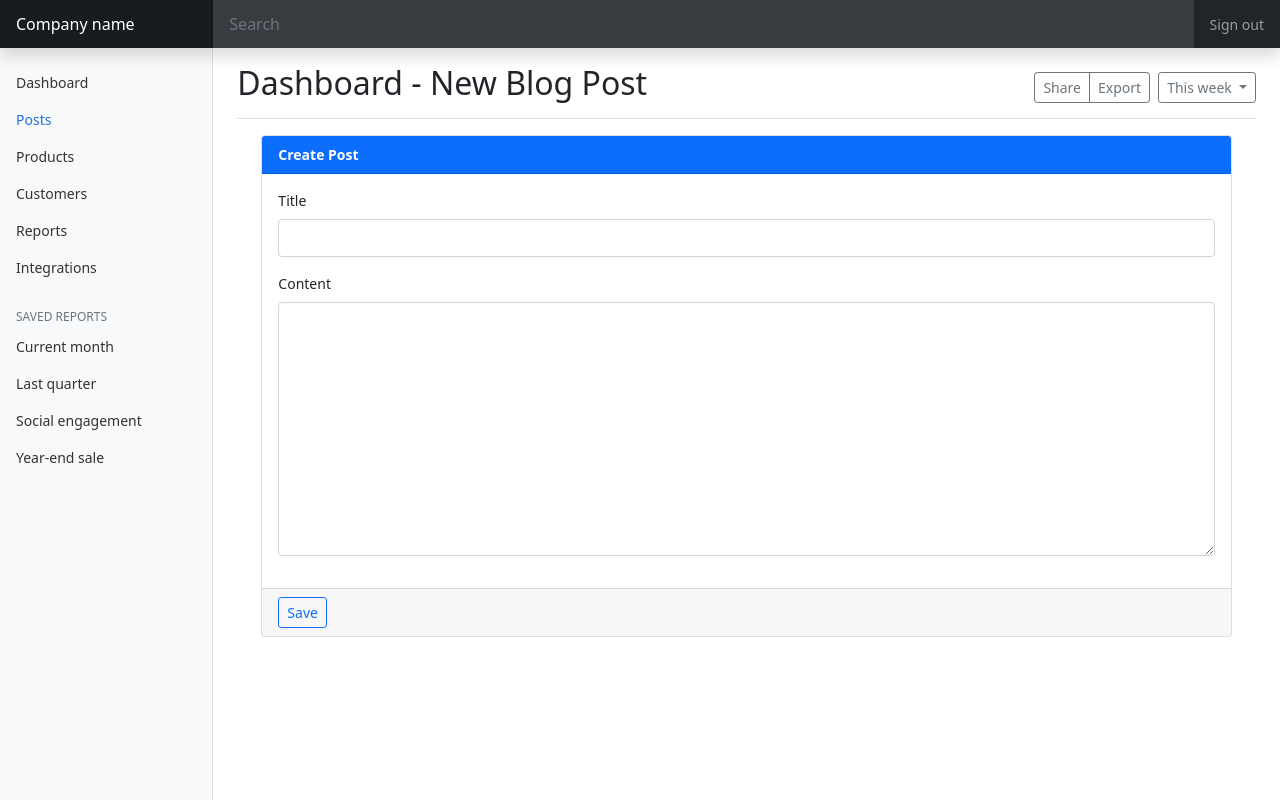
After one commit to majormunky/Portfolio, a Django app: page /dashboard/posts/create/ in a window 1280 px wide. The commit adds this page. Run offline with Django 3.2, Linux system fonts and the light colour scheme.

Commit message:
Setup a create blog post page

```diff
--- /dev/null
+++ b/dashboard/templates/dashboard/create-post.html
@@ -0,0 +1,34 @@
+{% extends "dashboard-base.html" %}
+
+{% block page_name %}New Blog Post{% endblock %}
+
+{% block content %}
+<div class="row">
+  <div class="col-sm-12">
+	<div class="card">
+	  <div class="card-header bg-primary text-white fw-bold">
+	 	Create Post
+	  </div>
+	  <div class="card-body">
+	 	<div class="mb-3">
+		  <label class="form-label">Title</label>
+		  <input type="text" class="form-control" id="blog-title" name="blog-title" />
+		</div>
+		<div class="mb-3">
+		  <label class="form-label">Content</label>
+		  <textarea class="form-control" rows="10" id="blog-content" name="blog-content"></textarea>
+		</div>
+	  </div>
+	  <div class="card-footer">
+	 	<a href="#" class="btn btn-outline-primary btn-sm">Save</a>
+	  </div>
+	</div>
+  </div>
+</div>
+{% endblock %}
+
+{% block page_scripts %}
+{% endblock %}
+
+{% block page_styles %}
+{% endblock %}
--- a/dashboard/templates/dashboard/posts.html
+++ b/dashboard/templates/dashboard/posts.html
@@ -30,7 +30,7 @@
 		</table>
 	  </div>
 	  <div class="card-footer">
-	 	<a href="#" class="btn btn-outline-primary btn-sm">New Post</a>
+	 	<a href="{% url 'dashboard-create-post' %}" class="btn btn-outline-primary btn-sm">New Post</a>
 	  </div>
 	</div>
   </div>
--- a/dashboard/urls.py
+++ b/dashboard/urls.py
@@ -5,4 +5,5 @@ from dashboard import views
 urlpatterns = [
     path("", views.index, name="dashboard-index"),
     path("posts/", views.posts, name="dashboard-posts"),
+    path("posts/create/", views.create_post, name="dashboard-create-post"),
 ]
--- a/dashboard/views.py
+++ b/dashboard/views.py
@@ -9,3 +9,7 @@ def index(request):
 def posts(request):
     blog_list = blog_models.BlogPost.objects.all().order_by("created_at")
     return render(request, "dashboard/posts.html", {"blog_list": blog_list})
+
+
+def create_post(request):
+    return render(request, "dashboard/create-post.html", {})
```
